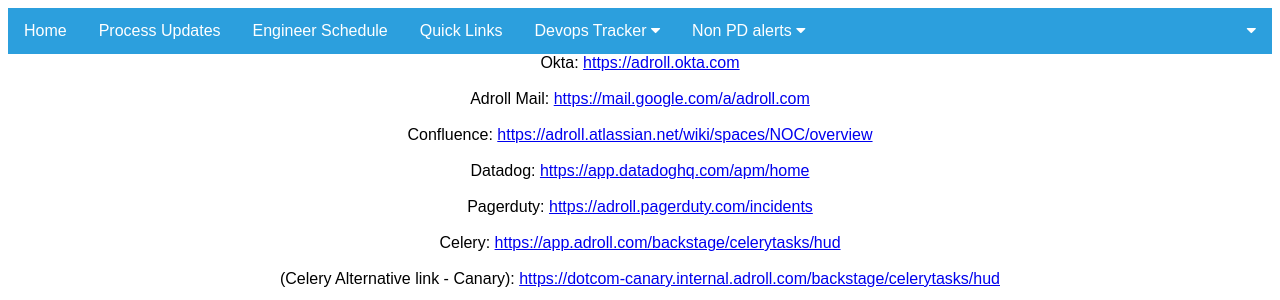
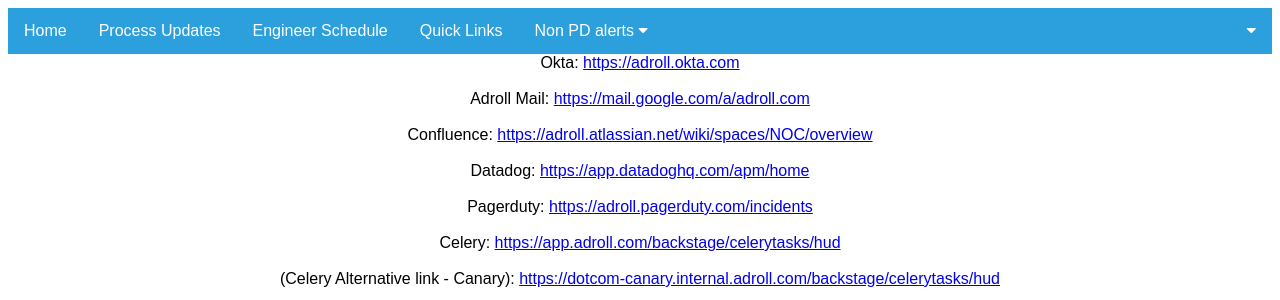
Before and after one commit to Ronan2695/TrackerStaging, a Django app: template tracker/posts/templates/posts/quicklinks.html in a window 1280 px wide. Shown: the top 300 px of the page. Run offline with Django 3.2, Linux system fonts and the light colour scheme; the template is opened without the code that fills it, so the values that code supplies are empty.

Commit message:
Added unattended ticket option, increased the num of quereis to 100, autofill resolved by engg based on noc engg aand removed devops tracker added by mistake

```diff
--- a/tracker/accounts/templates/accounts/home.html
+++ b/tracker/accounts/templates/accounts/home.html
@@ -65,7 +65,6 @@
   <li><a href="{% url 'updates:updates_list' %}">Process Updates</a></li>
   <li><a href="{% url 'posts:schedule' %}">Engineer Schedule</a></li>
   <li><a href="{% url 'posts:quicklinks' %}">Quick Links</a></li>
-  <li><a href="{% url 'devops:query_list' %}">Devops Tracker</a></li>
   <li class="dropdown">
     <a href="#" class="dropbtn">Non PD alerts</a>
     <div class="dropdown-content">
--- a/tracker/templates/base.html
+++ b/tracker/templates/base.html
@@ -104,16 +104,6 @@
   <a href="{% url 'posts:quicklinks' %}">Quick Links</a>
 
 
-  <div class="dropdown">
-    <button class="dropbtn">Devops Tracker
-      <i class="fa fa-caret-down"></i>
-    </button>
-    <div class="dropdown-content">
-      <a href="{% url 'devops:query_list' %}">Query list</a>
-      <a href="http://imeasure.iopex.com/posts/pending/?Status=pending">Filter by month</a>
-      <a href="http://imeasure.iopex.com/posts/unattended/?Resolved_by_Engineer=noc">Unattended Tickets</a>
-    </div>
-  </div>
 
 
   <div class="dropdown">
```
